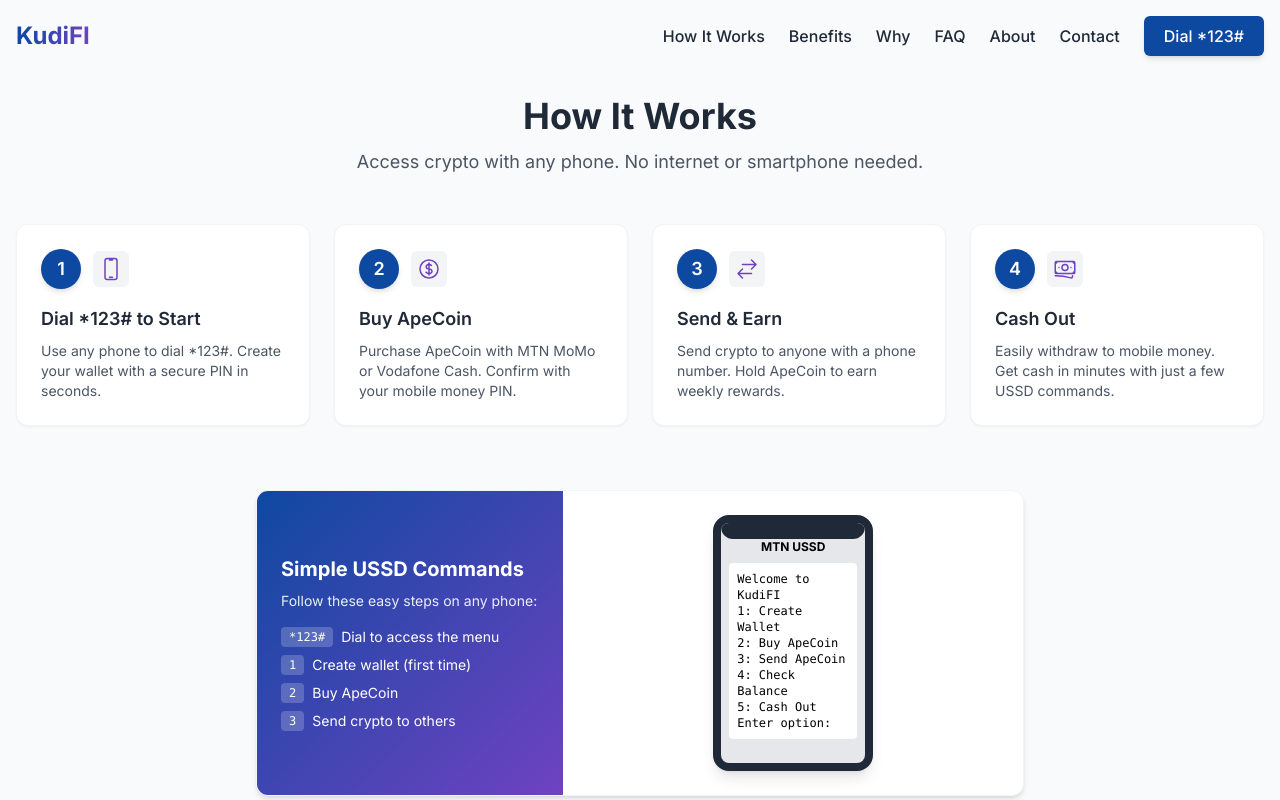
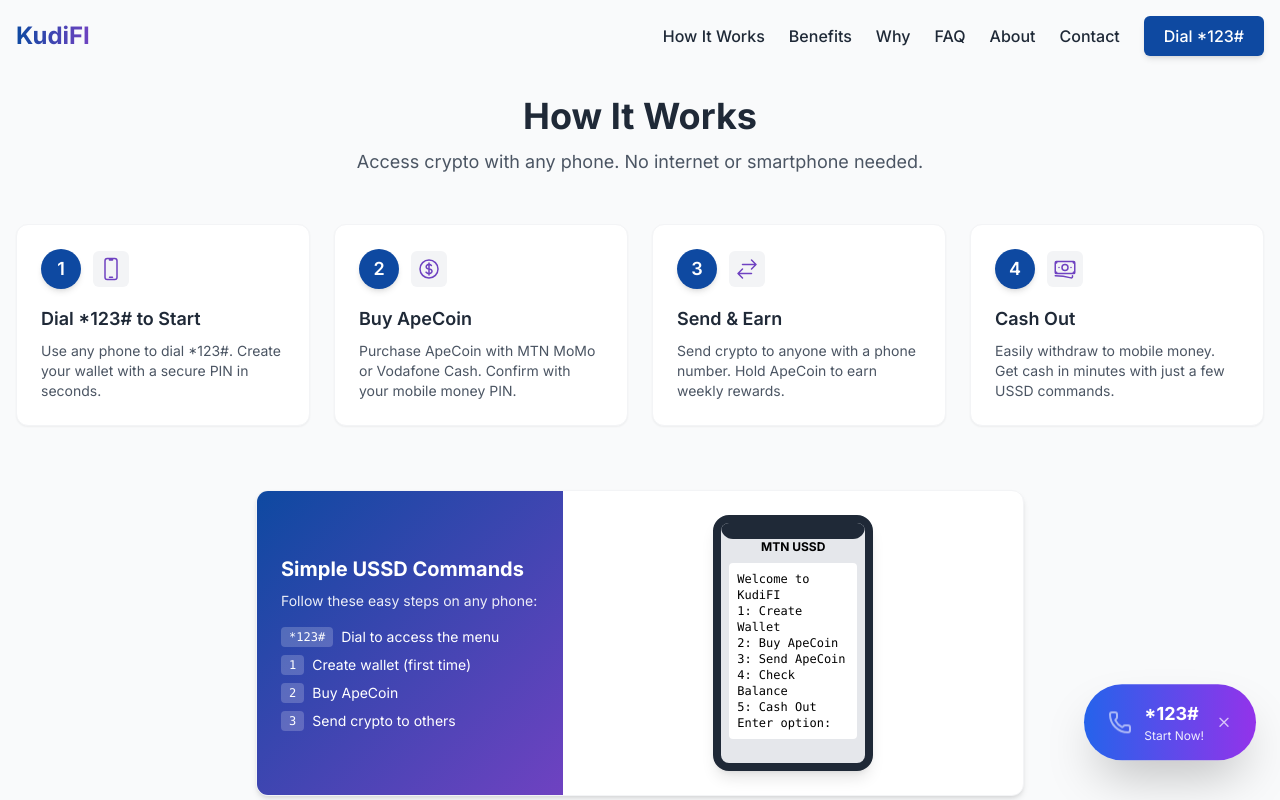
Before and after one commit to LikemDzokoto/KudiFi-Web, a React (Vite) app in the folder web/: page / in a window 1280 px wide. Both pictures are taken after a click on the button "Dial *123# Now". Shown: the part 800-1600 px from the top of the page. Built offline with nearby package versions, Linux system fonts and the light colour scheme.

Commit message:
use floating cta

```diff
--- a/web/src/App.jsx
+++ b/web/src/App.jsx
@@ -3,8 +3,9 @@ import { motion, AnimatePresence } from 'framer-motion';
 import Header from './components/Header';
 import Footer from './components/Footer';
 import Footer2 from "./components/Footer2";
+import FloatingCTA from "./components/FloatingCTA";
 
-// Import sections
+
 import Hero from './sections/Hero';
 import HowItWorks from './sections/HowItWorks';
 import Benefits from './sections/Benefits';
@@ -15,14 +16,13 @@ import FAQ from './sections/FAQ';
 import Contact from './sections/Contact';
 import AboutUs from './sections/AboutUs';
 
-// Main app component
+
 function App() {
   const [showScrollTop, setShowScrollTop] = useState(false);
   const [isLoaded, setIsLoaded] = useState(false);
 
-  // Add fonts to the document
   useEffect(() => {
-    // Add Inter and Montserrat fonts for Shadcn-inspired design
+
     const interLink = document.createElement('link');
     interLink.href = 'https://fonts.googleapis.com/css2?family=Inter:wght@300;400;500;600;700&display=swap';
     interLink.rel = 'stylesheet';
@@ -34,15 +34,15 @@ function App() {
     document.head.appendChild(interLink);
     document.head.appendChild(montserratLink);
 
-    // Add font family to body (Inter for Shadcn-inspired UI)
+
     document.body.style.fontFamily = "'Inter', -apple-system, BlinkMacSystemFont, 'Segoe UI', sans-serif";
 
-    // Show page after fonts are loaded
+
     setTimeout(() => {
       setIsLoaded(true);
     }, 100);
 
-    // Handle scroll-to-top button visibility
+
     const handleScroll = () => {
       if (window.scrollY > 500) {
         setShowScrollTop(true);
@@ -60,7 +60,7 @@ function App() {
     };
   }, []);
 
-  // Scroll to section handler
+
   const scrollToSection = (id) => {
     const element = document.getElementById(id);
     if (element) {
@@ -68,7 +68,7 @@ function App() {
     }
   };
 
-  // Scroll to top handler
+
   const scrollToTop = () => {
     window.scrollTo({ top: 0, behavior: 'smooth' });
   };
@@ -93,6 +93,7 @@ function App() {
             <FAQ />
             {/* <Contact /> */}
             <AboutUs />
+
 
             {/* Sticky CTA at the bottom */}
             {/* <motion.div
@@ -138,6 +139,7 @@ function App() {
             </AnimatePresence>
           </main>
           <Footer2 />
+          <FloatingCTA/>
         </motion.div>
       )}
     </AnimatePresence>
--- /dev/null
+++ b/web/src/components/FloatingCTA.jsx
@@ -0,0 +1,42 @@
+import React, { useState, useEffect } from 'react';
+import { Phone, X } from 'lucide-react';
+
+const FloatingCTA = () => {
+  const [isVisible, setIsVisible] = useState(false);
+  const [isDismissed, setIsDismissed] = useState(false);
+
+  useEffect(() => {
+    const timer = setTimeout(() => {
+      if (!isDismissed) {
+        setIsVisible(true);
+      }
+    }, 3000);
+
+    return () => clearTimeout(timer);
+  }, [isDismissed]);
+
+  if (isDismissed || !isVisible) return null;
+
+  return (
+    <div className="fixed bottom-6 right-6 z-50 animate-bounce">
+      <div className="bg-gradient-to-r from-blue-600 to-purple-600 text-white px-6 py-4 rounded-full shadow-2xl hover:shadow-blue-500/25 transition-all duration-300 flex items-center space-x-3 group cursor-pointer">
+        <div className="relative">
+          <Phone className="w-6 h-6 animate-pulse" />
+          <div className="absolute -top-1 -right-1 w-3 h-3 bg-green-400 rounded-full animate-ping"></div>
+        </div>
+        <div>
+          <div className="font-bold text-lg">*123#</div>
+          <div className="text-xs opacity-90">Start Now!</div>
+        </div>
+        <button
+          onClick={() => setIsDismissed(true)}
+          className="ml-2 opacity-70 hover:opacity-100 transition-opacity"
+        >
+          <X className="w-4 h-4" />
+        </button>
+      </div>
+    </div>
+  );
+};
+
+export default FloatingCTA;
--- a/web/src/sections/AboutUs.jsx
+++ b/web/src/sections/AboutUs.jsx
@@ -6,7 +6,7 @@ const AboutUs = () => {
       <div className="container mx-auto px-4">
         <div className="text-center mb-16">
           <h2 className="text-3xl md:text-4xl font-bold text-gray-800 font-['Montserrat'] mb-4">
-            About KudiFI
+            About KudiFi
           </h2>
           <p className="text-gray-600 text-lg max-w-2xl mx-auto">
             Learn more about our mission to empower Ghana's unbanked population with accessible crypto solutions.
@@ -18,7 +18,7 @@ const AboutUs = () => {
           <div>
             <h3 className="text-2xl font-bold text-gray-800 mb-6">Our Mission</h3>
             <p className="text-gray-600 mb-6">
-              At KudiFI, we're on a mission to empower Ghana's unbanked population with accessible, affordable, and secure financial tools.
+              At KudiFi, we're on a mission to empower Ghana's unbanked population with accessible, affordable, and secure financial tools.
               By leveraging USSD technology and mobile money infrastructure, we're bridging the gap between traditional financial systems
               and the world of cryptocurrency.
             </p>
@@ -73,7 +73,7 @@ const AboutUs = () => {
           <div className="text-center mb-8">
             <h3 className="text-2xl font-bold text-gray-800 mb-3">Powered by ApeCoin</h3>
             <p className="text-gray-600 max-w-3xl mx-auto">
-              KudiFI is powered by ApeCoin, a global community token that enables users to participate in a thriving Web3 ecosystem.
+              KudiFi is powered by ApeCoin, a global community token that enables users to participate in a thriving Web3 ecosystem.
               As an ApeCoin holder, you become part of a worldwide community with access to exclusive benefits and future opportunities.
             </p>
           </div>
@@ -88,7 +88,7 @@ const AboutUs = () => {
               </div>
               <p className="text-gray-600 text-center">
                 ApeCoin is governed by the ApeCoin DAO, a decentralized organization where holders can vote on proposals
-                that shape the future of the ecosystem. Through KudiFI, we're bringing these opportunities to Ghana and beyond.
+                that shape the future of the ecosystem. Through KudiFi, we're bringing these opportunities to Ghana and beyond.
               </p>
             </div>
           </div>
--- a/web/src/sections/FAQ.jsx
+++ b/web/src/sections/FAQ.jsx
@@ -6,11 +6,11 @@ import FAQItem from '../components/FAQItem';
 const faqItems = [
   {
     question: "What is ApeCoin?",
-    answer: "ApeCoin is a digital currency that powers KudiFI. It can increase in value over time, and you can buy, send, and earn it using just your mobile phone."
+    answer: "ApeCoin is a digital currency that powers KudiFi. It can increase in value over time, and you can buy, send, and earn it using just your mobile phone."
   },
   {
     question: "Is my money safe?",
-    answer: "Yes. KudiFI uses mobile money security plus additional protections. Your wallet is PIN-protected, and we use encryption for all transactions with SMS confirmations."
+    answer: "Yes. KudiFi uses mobile money security plus additional protections. Your wallet is PIN-protected, and we use encryption for all transactions with SMS confirmations."
   },
   {
     question: "How do I cash out?",
@@ -22,14 +22,14 @@ const faqItems = [
   },
   {
     question: "Do I need internet or a smartphone?",
-    answer: "No. KudiFI works entirely through USSD on any phone with network coverage. No internet or smartphone needed."
+    answer: "No. KudiFi works entirely through USSD on any phone with network coverage. No internet or smartphone needed."
   },
   {
     question: "What are the fees?",
-    answer: "Just 1% on buy/sell transactions and 0.5% for sending to other KudiFI users—much lower than traditional money transfers."
+    answer: "Just 1% on buy/sell transactions and 0.5% for sending to other KudiFi users—much lower than traditional money transfers."
   },
   {
-    question: "Which mobile money services work with KudiFI?",
+    question: "Which mobile money services work with KudiFi?",
     answer: "Currently MTN Mobile Money (MoMo) and Vodafone Cash in Ghana, with more providers and countries coming soon."
   },
   {
@@ -107,21 +107,7 @@ const FAQ = () => {
             <div className="absolute top-0 right-0 text-5xl">?</div>
           </div>
 
-          <p className="text-gray-700 font-medium">
-            Still have questions?
-          </p>
 
-          <motion.a
-            href="#contact"
-            className="inline-flex items-center gap-2 mt-4 px-6 py-2 bg-gradient-to-r from-[#0E49A1] to-[#6F42C1] text-white font-medium rounded-md shadow-sm hover:shadow-md transition-all"
-            whileHover={{ scale: 1.05 }}
-            whileTap={{ scale: 0.97 }}
-          >
-            <span>Get in touch</span>
-            <svg xmlns="http://www.w3.org/2000/svg" className="h-5 w-5" fill="none" viewBox="0 0 24 24" stroke="currentColor">
-              <path strokeLinecap="round" strokeLinejoin="round" strokeWidth={2} d="M8 12h.01M12 12h.01M16 12h.01M21 12c0 4.418-4.03 8-9 8a9.863 9.863 0 01-4.255-.949L3 20l1.395-3.72C3.512 15.042 3 13.574 3 12c0-4.418 4.03-8 9-8s9 3.582 9 8z" />
-            </svg>
-          </motion.a>
         </motion.div>
       </div>
     </MotionSection>
```
